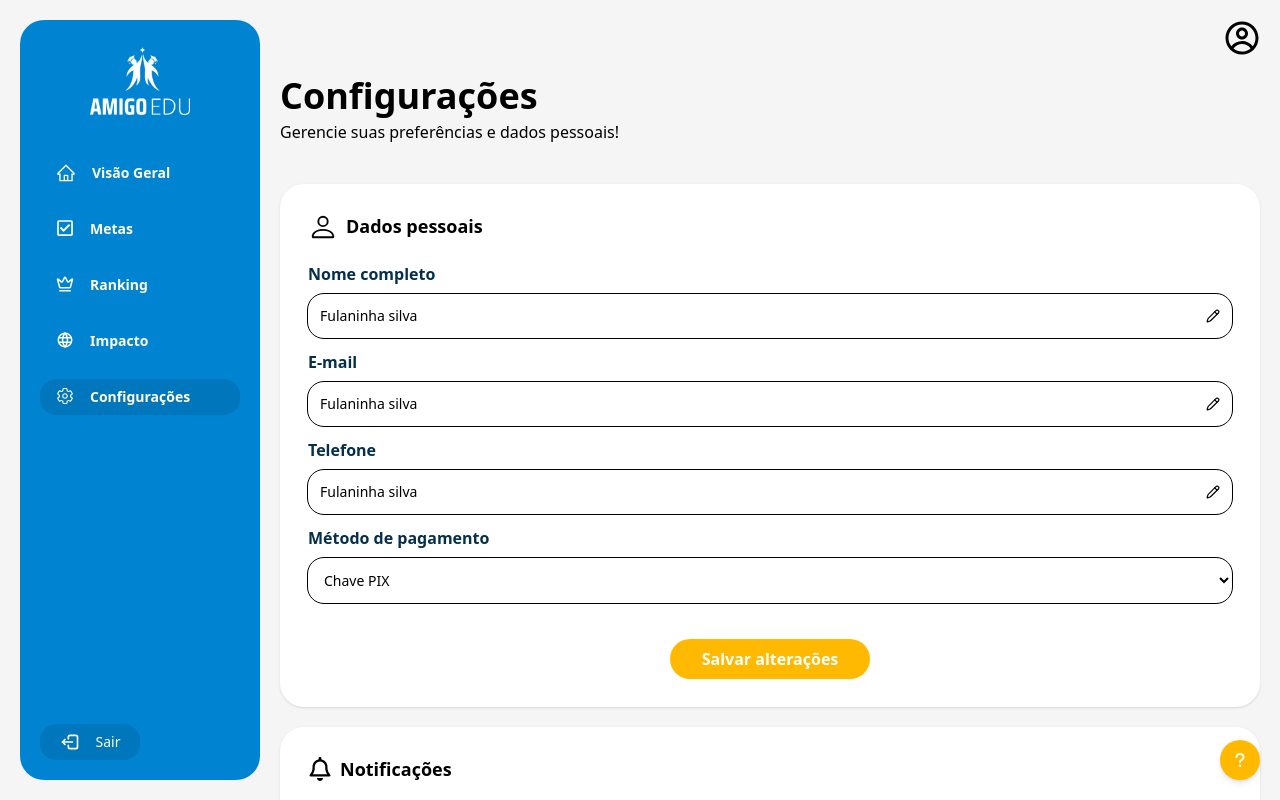
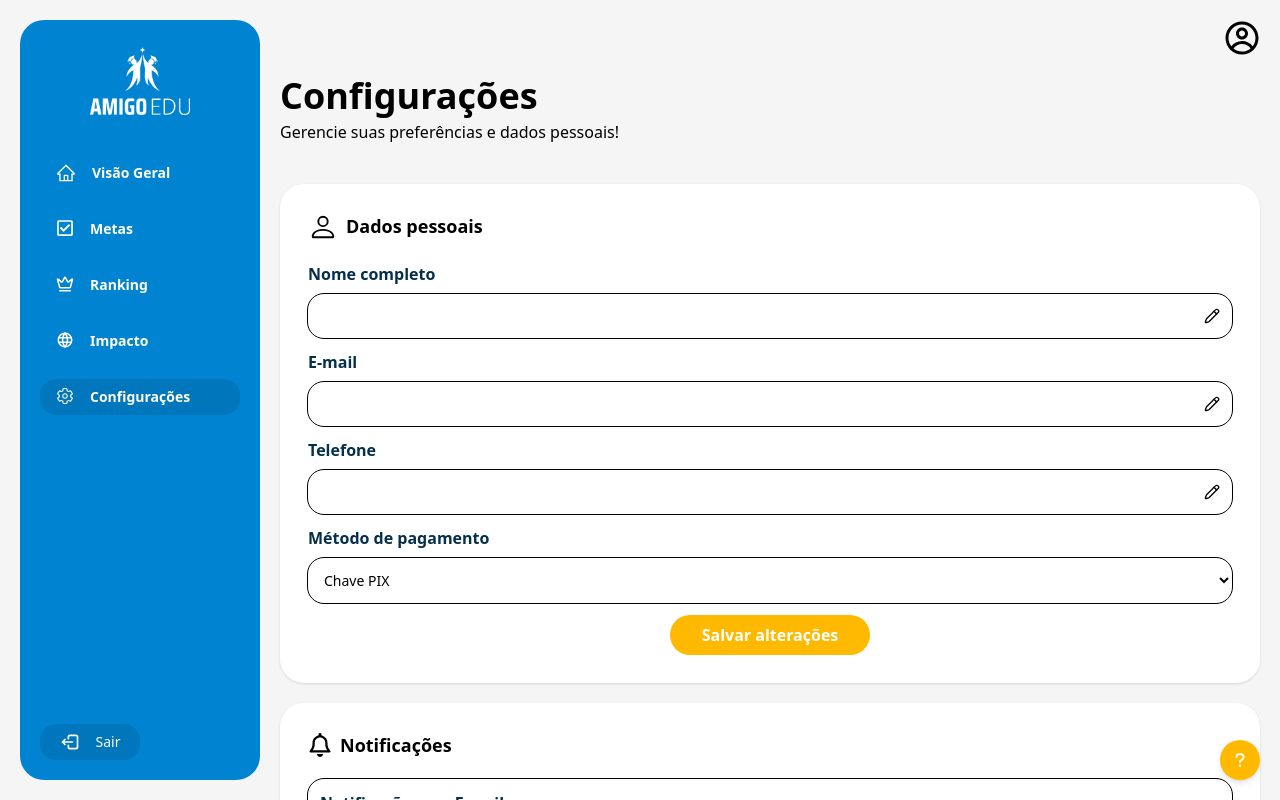
Before and after one commit to Juh-MM/AmigoEdu-frontend, a React (Vite) app: page /configuracoes in a window 1280 px wide. Built offline with nearby package versions, Linux system fonts and the light colour scheme.

Commit message:
modified:   src/components/FormDadosPessoais.jsx 	new file:   src/services/userService.js

```diff
--- a/src/components/FormDadosPessoais.jsx
+++ b/src/components/FormDadosPessoais.jsx
@@ -1,8 +1,46 @@
+import { useState, useEffect } from "react";
 import BotaoSalvar from "./BotaoSalvar";
 import { BsPerson } from "react-icons/bs";
 import { LuPencil } from "react-icons/lu";
 
+import { alterarUsuario } from "../services/userService";
+
 export default function FormDadosPessoais() {
+    const [nome, setNome] = useState("");
+    const [email, setEmail] = useState("");
+    const [telefone, setTelefone] = useState("");
+    const [userData, setUserData] = useState(null);
+
+    useEffect(() => {
+        const userDataString = localStorage.getItem('user');
+
+        if (userDataString) {
+            const userData = JSON.parse(userDataString);
+            setNome(userData.nome);
+            setEmail(userData.email);
+            setTelefone(userData.telefone || "Não informado");
+            setUserData(userData);
+        }
+    }, []);
+
+    const handleAlterarUsuario = async (e) => {
+        e.preventDefault();
+        if (!userData || !userData.id) {
+            alert("Erro: Usuário não encontrado.");
+            return;
+        }
+
+        try {
+            const dadosAtualizados = { nome, email, telefone };
+            const response = await alterarUsuario(userData.id, dadosAtualizados);
+            // Atualiza o localStorage com os novos dados do usuário
+            localStorage.setItem('user', JSON.stringify({ ...userData, ...dadosAtualizados }));
+            alert("Dados alterados com sucesso!");
+        } catch (error) {
+            alert(error.message || "Não foi possível alterar os dados.");
+        }
+    };
+
     return (
         <div className="flex flex-col gap-9 bg-white p-7 rounded-3xl shadow">
             <div className="flex flex-col gap-5 justify-center">
@@ -10,26 +48,36 @@ export default function FormDadosPessoais() {
                     <BsPerson className="text-3xl" />
                     <h1 className="font-semibold text-lg">Dados pessoais</h1>
                 </div>
-                <div className="flex flex-col gap-3">
+                <form className="flex flex-col gap-3" onSubmit={handleAlterarUsuario}>
                     <div className="flex flex-col gap-2">
                         <h1 className="text-sky-950 text-base font-semibold">Nome completo</h1>
-                        <div className="flex flex-row justify-between items-center outline rounded-2xl w-full text-sm p-3">
-                            <p className="">Fulaninha silva</p>
-                            <LuPencil />
+                        <div className="relative flex items-center outline rounded-2xl">
+                            <input
+                                type="text"
+                                value={nome}
+                                onChange={(e) => setNome(e.target.value)}
+                                className=" rounded-2xl w-full text-sm p-3 pr-10"
+                            />
+                            <LuPencil className="absolute right-3" />
                         </div>
                     </div>
                     <div className="flex flex-col gap-2">
                         <h1 className="text-sky-950 text-base font-semibold">E-mail</h1>
-                        <div className="flex flex-row justify-between items-center outline rounded-2xl w-full text-sm p-3">
-                            <p className="">Fulaninha silva</p>
-                            <LuPencil />
+                        <div className="relative flex items-center outline rounded-2xl">
+                            <input
+                                type="email"
+                                value={email}
+                                onChange={(e) => setEmail(e.target.value)}
+                                className="rounded-2xl w-full text-sm p-3 pr-10"
+                            />
+                            <LuPencil className="absolute right-3" />
                         </div>
                     </div>
                     <div className="flex flex-col gap-2">
                         <h1 className="text-sky-950 text-base font-semibold">Telefone</h1>
-                        <div className="flex flex-row justify-between items-center outline rounded-2xl w-full text-sm p-3">
-                            <p className="">Fulaninha silva</p>
-                            <LuPencil />
+                        <div className="relative flex items-center outline rounded-2xl">
+                            <input type="tel" value={telefone} onChange={(e) => setTelefone(e.target.value)} className=" rounded-2xl w-full text-sm p-3 pr-10" />
+                            <LuPencil className="absolute right-3" />
                         </div>
                     </div>
                     <div className="flex flex-col gap-2">
@@ -40,9 +88,9 @@ export default function FormDadosPessoais() {
                             <option value="Boleto">Boleto</option>
                         </select>
                     </div>
-                </div>
+                    <BotaoSalvar type="submit" />
+                </form>
             </div>
-            <BotaoSalvar />
         </div>
     )
 }
--- /dev/null
+++ b/src/services/userService.js
@@ -0,0 +1,10 @@
+import api from './api';
+
+export async function alterarUsuario(id, dadosUsuario) {
+  try {
+    const response = await api.put(`/usuarios/${id}`, dadosUsuario);
+    return response.data;
+  } catch (error) {
+    throw new Error(error.response?.data?.message || "Erro ao alterar os dados do usuário");
+  }
+}
```
